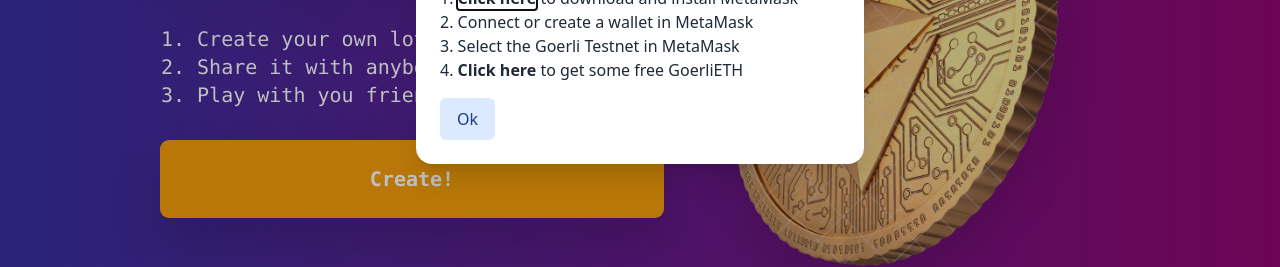
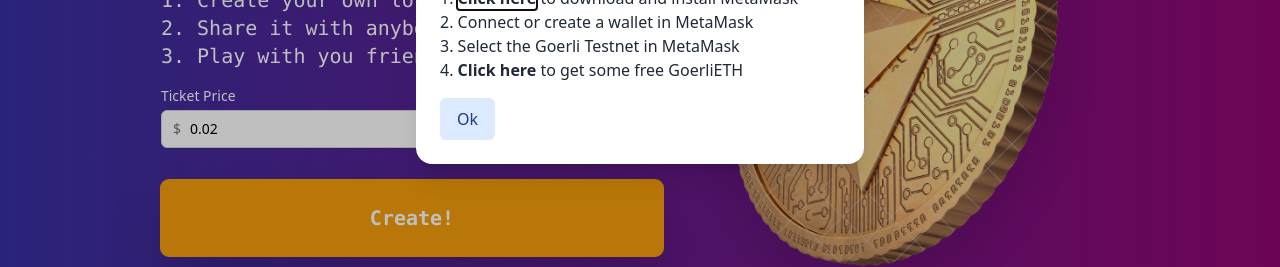
Before and after one commit to rickyvadala/loethery, a React (Vite) app in the folder loethery-frontend/: page /create in a window 1280 px wide. Shown: the part 355-622 px from the top of the page. Built offline with nearby package versions, Linux system fonts and the light colour scheme; no server answers.

Commit message:
Firebase firestore + Create your own lottery

```diff
--- /dev/null
+++ b/loethery-frontend/firebase.ts
@@ -0,0 +1,15 @@
+import { initializeApp } from "firebase/app";
+import { getFirestore } from "firebase/firestore";
+
+const firebaseConfig = {
+    apiKey: import.meta.env.VITE_FIREBASE_API_KEY,
+    authDomain: "loethery-rickyvadala.firebaseapp.com",
+    projectId: "loethery-rickyvadala",
+    storageBucket: "loethery-rickyvadala.appspot.com",
+    messagingSenderId: "238461342531",
+    appId: "1:238461342531:web:de00324ffe04959dedd5f6",
+    measurementId: "G-Z4H0GPDMNM"
+};
+
+initializeApp(firebaseConfig);
+export const db = getFirestore();
--- a/loethery-frontend/package.json
+++ b/loethery-frontend/package.json
@@ -13,10 +13,12 @@
   "dependencies": {
     "@headlessui/react": "^1.7.5",
     "@heroicons/react": "^2.0.13",
+    "@tailwindcss/forms": "^0.5.3",
     "@icons-pack/react-simple-icons": "^6.2.0",
     "@metamask/providers": "^10.2.1",
     "axios": "^1.2.1",
     "ethers": "^5.7.2",
+    "firebase": "^9.15.0",
     "react": "^18.2.0",
     "react-dom": "^18.2.0",
     "react-router-dom": "^6.5.0",
--- a/loethery-frontend/src/pages/create/Create.tsx
+++ b/loethery-frontend/src/pages/create/Create.tsx
@@ -1,18 +1,32 @@
 import {Logo} from "../../components/atoms/logo/Logo";
 import etherCoin from "../../assets/img/ether-coin.png";
-import React from "react";
+import React, {useEffect} from "react";
 import {Action} from "../../components/atoms/action/Action";
 import {useContract} from "../../providers/ContractProvider";
 import {useOutletContext} from "react-router-dom";
+import {getLotteries} from "../../services/firestore.service";
+import {useMetaMaskAccount} from "../../providers/MetaMaskProvider";
+import { useState } from 'react'
+import { Switch } from '@headlessui/react'
 
 export const Create = () => {
+    const [purchasable, setPurchasable] = useState(true)
+    const [ticketPrice, setTicketPrice] = useState('0.02')
+
     const {deployService} = useContract()
     const [setLoading] = useOutletContext<any>();
+    const {accountConnected, web3Enabled} = useMetaMaskAccount()
+
+    useEffect(() => {
+        if (accountConnected && web3Enabled) {
+            getLotteries(accountConnected).then(console.log)
+        }
+    }, [accountConnected, web3Enabled])
 
     const deploy = async () => {
         try {
             setLoading(true)
-            const deployed = await deployService.onDeploy('0.02', true)
+            const deployed = await deployService.onDeploy(ticketPrice, purchasable)
             alert(deployed.contractAddress)
         } catch (e) {
             console.log(e)
@@ -32,6 +46,41 @@ export const Create = () => {
                     <code>2. Share it with anybody</code>
                     <code>3. Play with you friends</code>
                 </h5>
+                <div className={'flex gap-4 pt-4'}>
+                    <div className="flex justify-start flex-col">
+                        <label htmlFor="price" className="text-left block text-sm font-medium text-white">Ticket Price</label>
+                        <div className="relative mt-1 rounded-md shadow-sm">
+                            <div className="pointer-events-none absolute inset-y-0 left-0 flex items-center pl-3">
+                                <span className="text-gray-500 sm:text-sm">$</span>
+                            </div>
+                            <input type="number" name="price" id="price"
+                                   min="0"
+                                   onChange={e => setTicketPrice(e.target.value)}
+                                   value={ticketPrice}
+                                   className="text-black block w-full rounded-md border-gray-300 pl-7 pr-12 focus:border-indigo-500 focus:ring-indigo-500 sm:text-sm"
+                                   placeholder="Set a ticket price!"/>
+                        </div>
+                    </div>
+                    <div className="flex justify-between flex-col">
+                        <label className="text-left block text-sm font-medium text-white">
+                            Purchasable: {purchasable ? 'On' : 'Off'}
+                        </label>
+                        <Switch
+                            checked={purchasable}
+                            onChange={setPurchasable}
+                            className={`${purchasable ? 'bg-amber-500' : 'bg-gray-400'}
+          relative inline-flex h-[38px] w-[74px] shrink-0 cursor-pointer rounded-full border-2 border-transparent transition-colors duration-200 ease-in-out focus:outline-none focus-visible:ring-2  focus-visible:ring-white focus-visible:ring-opacity-75`}
+                        >
+                            <span className="sr-only">Use setting</span>
+                            <span
+                                aria-hidden="true"
+                                className={`${purchasable ? 'translate-x-9' : 'translate-x-0'}
+            pointer-events-none inline-block h-[34px] w-[34px] transform rounded-full bg-white shadow-lg ring-0 transition duration-200 ease-in-out`}
+                            />
+                        </Switch>
+                    </div>
+
+                </div>
                 <div className="mt-8">
                     <Action onClick={deploy} label={'Create!'}/>
                 </div>
--- a/loethery-frontend/src/pages/play/Play.tsx
+++ b/loethery-frontend/src/pages/play/Play.tsx
@@ -56,7 +56,6 @@ export const Play = () => {
             await transaction.wait()
             await fetchData()
         } catch (e: any) {
-            debugger
             switch (e.code) {
                 case 'INSUFFICIENT_FUNDS':
                     openDialog({...dialogMessages.INSUFFICIENT_FUNDS});
--- /dev/null
+++ b/loethery-frontend/src/services/firestore.service.ts
@@ -0,0 +1,8 @@
+import {db} from "../../firebase";
+import {doc, getDoc} from "firebase/firestore";
+
+export const getLotteries = async (account) => {
+    const docRef = doc(db, "users", account);
+    const docSnap = await getDoc(docRef);
+    return docSnap.data()
+};
--- a/loethery-frontend/tailwind.config.cjs
+++ b/loethery-frontend/tailwind.config.cjs
@@ -7,5 +7,7 @@ module.exports = {
   theme: {
     extend: {},
   },
-  plugins: [],
+  plugins: [
+    require('@tailwindcss/forms'),
+  ],
 }
```
Also changed, not shown: 2 other files (tests, documents, lock files or other folders).
